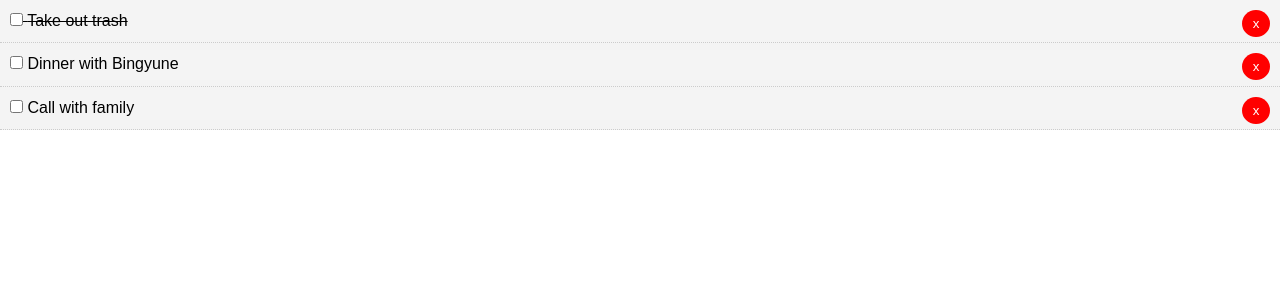
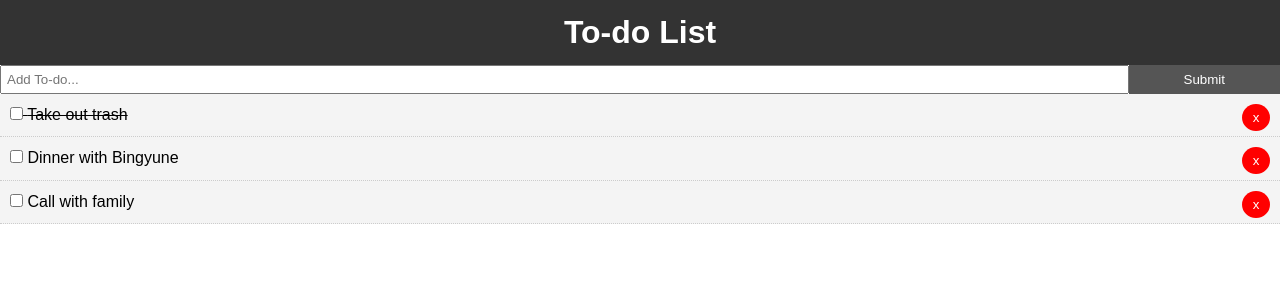
Before and after one commit to codecaviette/react-grocerylist, a React (Create React App) app: page / in a window 1280 px wide. Shown: the top 300 px of the page. Built offline with nearby package versions, Linux system fonts and the light colour scheme.

Commit message:
Add AddTodo Component and App.js Styling

```diff
--- a/src/App.css
+++ b/src/App.css
@@ -13,3 +13,20 @@
   color: #333;
   text-decoration: none;
 }
+
+.container {
+  padding: 0 1rem;
+}
+
+.btn {
+  display: inline-block;
+  border: none;
+  background: #555;
+  color: #fff;
+  padding: 7px 20px;
+  cursor: pointer;
+}
+
+.btn:hover {
+  background: #666;
+}
--- a/src/App.js
+++ b/src/App.js
@@ -1,8 +1,11 @@
 // This is the parent component that passes state and functions as props to child comp (Todos), then grandchild (TodoITem)
 
 import React, { Component } from 'react';
+import Header from './components/layout/Header';
+import Todos from './components/Todos';
+import AddTodo from './components/AddTodo';
 import './App.css';
-import Todos from './components/Todos';
+
 
 class App extends Component {
   state = {
@@ -49,7 +52,11 @@
     //console.log(this.state.todos);   //Test to ensure component is working
     return (
       <div className="App">
-        <Todos todos1={this.state.todos} markComplete1={this.markComplete} delTodo1={this.delTodo}/>
+        <div clasName="container">
+          <Header />
+          <AddTodo />
+          <Todos todos1={this.state.todos} markComplete1={this.markComplete} delTodo1={this.delTodo}/>
+        </div>
       </div>
     );
   }
--- /dev/null
+++ b/src/components/AddTodo.js
@@ -0,0 +1,14 @@
+import React, { Component } from 'react'
+
+export class AddTodo extends Component {
+    render() {
+        return (
+            <form style={{ display: 'flex' }}>        {/* In-line styling requires {{}} */}
+              <input type="text" name="title" placeholder="Add To-do..." style={{flex: '10', padding: '5px'}}/>
+              <input type="submit" value="Submit" className="btn" style={{flex: '1'}} />
+            </form>
+        )
+    }
+}
+
+export default AddTodo
--- /dev/null
+++ b/src/components/layout/Header.js
@@ -0,0 +1,18 @@
+import React from 'react'
+
+function Header() {
+    return (
+        <header style={headerStyle}>
+            <h1> To-do List </h1>
+        </header>
+    )
+}
+
+const headerStyle = {
+    background: '#333',
+    color: '#fff',
+    textAlign: 'center',
+    padding: '10px'
+}
+
+export default Header
```
